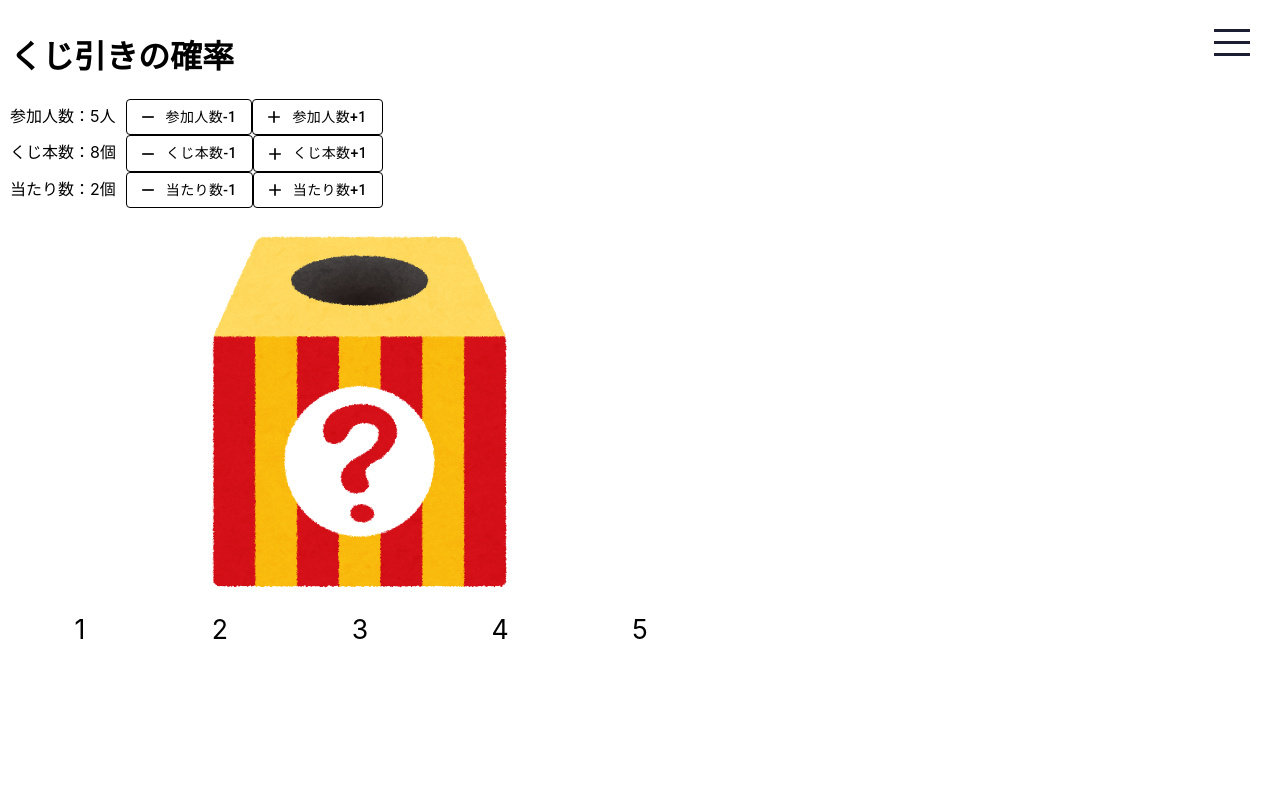
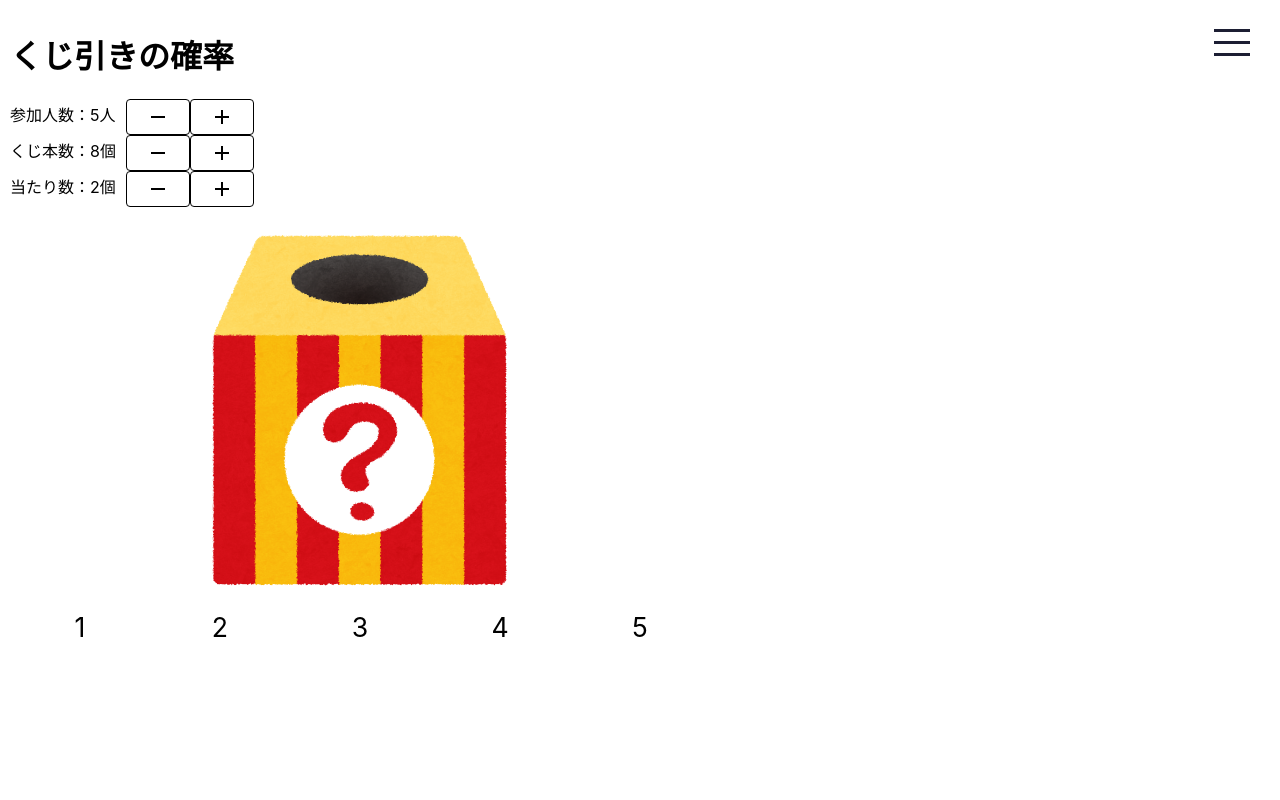
Before and after one commit to mynkit/probability-experiment, a React (Create React App) app: page /lottery in a window 1280 px wide. Shown: the top 800 px of the page. Built offline with nearby package versions, Linux system fonts and the light colour scheme.

Commit message:
文字消した
スマホでみるとはみ出していたので

```diff
--- a/src/components/Lottery.tsx
+++ b/src/components/Lottery.tsx
@@ -118,47 +118,47 @@ const Lottery = () => {
       ): <></>}
       <div>
         <span style={{paddingRight: '10px'}}>{`参加人数：${personCount}人`}</span>
-        <Button color='inherit' variant="outlined" startIcon={<RemoveIcon />} onClick={()=>{
+        <Button color='inherit' variant="outlined" onClick={()=>{
           if (personCount>=3)setPersonCount(v=>v-1);
           init();
         }}>
-          参加人数-1
+          <RemoveIcon />
         </Button>
-        <Button color='inherit' variant="outlined" startIcon={<AddIcon />} onClick={()=>{
+        <Button color='inherit' variant="outlined" onClick={()=>{
           if (kujiCount>personCount && personCount<11)setPersonCount(v=>v+1);
           init();
         }}>
-          参加人数+1
+          <AddIcon />
         </Button>
       </div>
       <div>
         <span style={{paddingRight: '10px'}}>{`くじ本数：${kujiCount}個`}</span>
-        <Button color='inherit' variant="outlined" startIcon={<RemoveIcon />} onClick={()=>{
+        <Button color='inherit' variant="outlined" onClick={()=>{
           if (kujiCount>=2 && atariCount<kujiCount-1 && kujiCount>personCount)setKujiCount(v=>v-1);
           init();
         }}>
-          くじ本数-1
+          <RemoveIcon />
         </Button>
-        <Button color='inherit' variant="outlined" startIcon={<AddIcon />} onClick={()=>{
+        <Button color='inherit' variant="outlined" onClick={()=>{
           setKujiCount(v=>v+1);
           init();
         }}>
-          くじ本数+1
+          <AddIcon />
         </Button>
       </div>
       <div>
         <span style={{paddingRight: '10px'}}>{`当たり数：${atariCount}個`}</span>
-        <Button color='inherit' variant="outlined" startIcon={<RemoveIcon />} onClick={()=>{
+        <Button color='inherit' variant="outlined" onClick={()=>{
           if (atariCount>=2)setAtariCount(v=>v-1);
           init();
         }}>
-          当たり数-1
+          <RemoveIcon />
         </Button>
-        <Button color='inherit' variant="outlined" startIcon={<AddIcon />} onClick={()=>{
+        <Button color='inherit' variant="outlined" onClick={()=>{
           if (atariCount<kujiCount-1)setAtariCount(v=>v+1);
           init();
         }}>
-          当たり数+1
+          <AddIcon />
         </Button>
       </div>
       <div style={{paddingTop: '20px'}}/>
```
